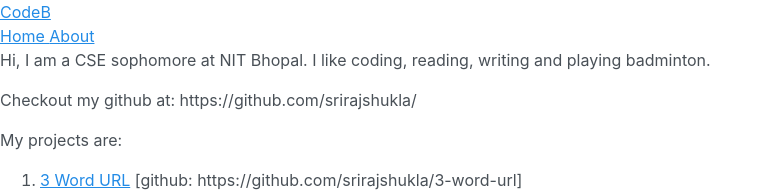
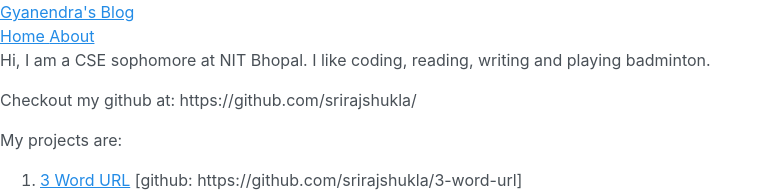
Before and after one commit to srirajshukla/codeb, a Jekyll site: the page built from about.md, in a window 1280 px wide. Shown: the top 195 px of the page, without its empty margins (0-767 px from the left). Built offline with Jekyll 4.4.1, drawn with Linux system fonts in a browser that asks for light colours.

Commit message:
added some new metadata

```diff
--- a/Gemfile
+++ b/Gemfile
@@ -11,4 +11,5 @@
     gem 'jekyll-sitemap'
     gem 'jekyll-feed'
     gem 'jekyll-seo-tag'
+    gem 'jekyll-paginate'
   end
--- a/_config.yml
+++ b/_config.yml
@@ -1,8 +1,11 @@
-title: CodeB
+title: Gyanendra's Blog
+tagline: Things that I'm trying and Find Cool
 baseurl: "/codeb"
-
+paginate: 3
+permalink: pretty
 
 plugins:
   - jekyll-feed
   - jekyll-sitemap
   - jekyll-seo-tag
+  - jekyll-paginate
--- a/_sass/main.scss
+++ /dev/null
@@ -1,277 +0,0 @@
-/** Reset some basic elements */
-body, h1, h2, h3, h4, h5, h6, p, blockquote, pre, hr, dl, dd, ol, ul, figure { margin: 0; padding: 0; }
-
-/** Basic styling */
-body { font: 400 16px/1.5 -apple-system, BlinkMacSystemFont, "Segoe UI", Roboto, Helvetica, Arial, sans-serif, "Apple Color Emoji", "Segoe UI Emoji", "Segoe UI Symbol"; color: #111; background-color: #fdfdfd; -webkit-text-size-adjust: 100%; -webkit-font-feature-settings: "kern" 1; -moz-font-feature-settings: "kern" 1; -o-font-feature-settings: "kern" 1; font-feature-settings: "kern" 1; font-kerning: normal; display: flex; min-height: 100vh; flex-direction: column; }
-
-/** Set `margin-bottom` to maintain vertical rhythm */
-h1, h2, h3, h4, h5, h6, p, blockquote, pre, ul, ol, dl, figure, .highlight { margin-bottom: 15px; }
-
-/** `main` element */
-main { display: block; /* Default value of `display` of `main` element is 'inline' in IE 11. */ }
-
-/** Images */
-img { max-width: 100%; vertical-align: middle; }
-
-/** Figures */
-figure > img { display: block; }
-
-figcaption { font-size: 14px; }
-
-/** Lists */
-ul, ol { margin-left: 30px; }
-
-li > ul, li > ol { margin-bottom: 0; }
-
-/** Headings */
-h1, h2, h3, h4, h5, h6 { font-weight: 400; }
-
-/** Links */
-a { color: #2a7ae2; text-decoration: none; }
-
-a:visited { color: #1756a9; }
-
-a:hover { color: #111; text-decoration: underline; }
-
-.social-media-list a:hover { text-decoration: none; }
-
-.social-media-list a:hover .username { text-decoration: underline; }
-
-/** Blockquotes */
-blockquote { color: #828282; border-left: 4px solid #e8e8e8; padding-left: 15px; font-size: 18px; letter-spacing: -1px; font-style: italic; }
-
-blockquote > :last-child { margin-bottom: 0; }
-
-/** Code formatting */
-pre, code { font-size: 15px; border: 1px solid #e8e8e8; border-radius: 3px; background-color: #eef; }
-
-code { padding: 1px 5px; }
-
-pre { padding: 8px 12px; overflow-x: auto; }
-
-pre > code { border: 0; padding-right: 0; padding-left: 0; }
-
-/** Wrapper */
-.wrapper { max-width: -webkit-calc(800px - (30px * 2)); max-width: calc(800px - (30px * 2)); margin-right: auto; margin-left: auto; padding-right: 30px; padding-left: 30px; }
-
-@media screen and (max-width: 800px) { .wrapper { max-width: -webkit-calc(800px - (30px)); max-width: calc(800px - (30px)); padding-right: 15px; padding-left: 15px; } }
-
-/** Clearfix */
-.footer-col-wrapper:after, .wrapper:after { content: ""; display: table; clear: both; }
-
-/** Icons */
-.svg-icon { width: 16px; height: 16px; display: inline-block; fill: #828282; padding-right: 5px; vertical-align: text-top; }
-
-.social-media-list li + li { padding-top: 5px; }
-
-/** Tables */
-table { margin-bottom: 30px; width: 100%; text-align: left; color: #3f3f3f; border-collapse: collapse; border: 1px solid #e8e8e8; }
-
-table tr:nth-child(even) { background-color: #f7f7f7; }
-
-table th, table td { padding: 10px 15px; }
-
-table th { background-color: #f0f0f0; border: 1px solid #dedede; border-bottom-color: #c9c9c9; }
-
-table td { border: 1px solid #e8e8e8; }
-
-/** Site header */
-.site-header { border-top: 5px solid #424242; border-bottom: 1px solid #e8e8e8; min-height: 55.95px; position: relative; }
-
-.site-title { font-size: 26px; font-weight: 300; line-height: 54px; letter-spacing: -1px; margin-bottom: 0; float: left; }
-
-.site-title, .site-title:visited { color: #424242; }
-
-.site-nav { float: right; line-height: 54px; }
-
-.site-nav .nav-trigger { display: none; }
-
-.site-nav .menu-icon { display: none; }
-
-.site-nav .page-link { color: #111; line-height: 1.5; }
-
-.site-nav .page-link:not(:last-child) { margin-right: 20px; }
-
-@media screen and (max-width: 600px) { .site-nav { position: absolute; top: 9px; right: 15px; background-color: #fdfdfd; border: 1px solid #e8e8e8; border-radius: 5px; text-align: right; } .site-nav label[for="nav-trigger"] { display: block; float: right; width: 36px; height: 36px; z-index: 2; cursor: pointer; } .site-nav .menu-icon { display: block; float: right; width: 36px; height: 26px; line-height: 0; padding-top: 10px; text-align: center; } .site-nav .menu-icon > svg { fill: #424242; } .site-nav input ~ .trigger { clear: both; display: none; } .site-nav input:checked ~ .trigger { display: block; padding-bottom: 5px; } .site-nav .page-link { display: block; padding: 5px 10px; margin-left: 20px; } .site-nav .page-link:not(:last-child) { margin-right: 0; } }
-
-/** Site footer */
-.site-footer { border-top: 1px solid #e8e8e8; padding: 30px 0; }
-
-.footer-heading { font-size: 18px; margin-bottom: 15px; }
-
-.contact-list, .social-media-list { list-style: none; margin-left: 0; }
-
-.footer-col-wrapper { font-size: 15px; color: #828282; margin-left: -15px; }
-
-.footer-col { float: left; margin-bottom: 15px; padding-left: 15px; }
-
-.footer-col-1 { width: -webkit-calc(35% - (30px / 2)); width: calc(35% - (30px / 2)); }
-
-.footer-col-2 { width: -webkit-calc(20% - (30px / 2)); width: calc(20% - (30px / 2)); }
-
-.footer-col-3 { width: -webkit-calc(45% - (30px / 2)); width: calc(45% - (30px / 2)); }
-
-@media screen and (max-width: 800px) { .footer-col-1, .footer-col-2 { width: -webkit-calc(50% - (30px / 2)); width: calc(50% - (30px / 2)); } .footer-col-3 { width: -webkit-calc(100% - (30px / 2)); width: calc(100% - (30px / 2)); } }
-
-@media screen and (max-width: 600px) { .footer-col { float: none; width: -webkit-calc(100% - (30px / 2)); width: calc(100% - (30px / 2)); } }
-
-/** Page content */
-.page-content { padding: 30px 0; flex: 1; }
-
-.page-heading { font-size: 32px; }
-
-.post-list-heading { font-size: 28px; }
-
-.post-list { margin-left: 0; list-style: none; }
-
-.post-list > li { margin-bottom: 30px; }
-
-.post-meta { font-size: 14px; color: #828282; }
-
-.post-link { display: block; font-size: 24px; }
-
-/** Posts */
-.post-header { margin-bottom: 30px; }
-
-.post-title { font-size: 42px; letter-spacing: -1px; line-height: 1; }
-
-@media screen and (max-width: 800px) { .post-title { font-size: 36px; } }
-
-.post-content { margin-bottom: 30px; }
-
-.post-content h2 { font-size: 32px; }
-
-@media screen and (max-width: 800px) { .post-content h2 { font-size: 28px; } }
-
-.post-content h3 { font-size: 26px; }
-
-@media screen and (max-width: 800px) { .post-content h3 { font-size: 22px; } }
-
-.post-content h4 { font-size: 20px; }
-
-@media screen and (max-width: 800px) { .post-content h4 { font-size: 18px; } }
-
-/** Syntax highlighting styles */
-.highlight { background: #fff; }
-
-.highlighter-rouge .highlight { background: #eef; }
-
-.highlight .c { color: #998; font-style: italic; }
-
-.highlight .err { color: #a61717; background-color: #e3d2d2; }
-
-.highlight .k { font-weight: bold; }
-
-.highlight .o { font-weight: bold; }
-
-.highlight .cm { color: #998; font-style: italic; }
-
-.highlight .cp { color: #999; font-weight: bold; }
-
-.highlight .c1 { color: #998; font-style: italic; }
-
-.highlight .cs { color: #999; font-weight: bold; font-style: italic; }
-
-.highlight .gd { color: #000; background-color: #fdd; }
-
-.highlight .gd .x { color: #000; background-color: #faa; }
-
-.highlight .ge { font-style: italic; }
-
-.highlight .gr { color: #a00; }
-
-.highlight .gh { color: #999; }
-
-.highlight .gi { color: #000; background-color: #dfd; }
-
-.highlight .gi .x { color: #000; background-color: #afa; }
-
-.highlight .go { color: #888; }
-
-.highlight .gp { color: #555; }
-
-.highlight .gs { font-weight: bold; }
-
-.highlight .gu { color: #aaa; }
-
-.highlight .gt { color: #a00; }
-
-.highlight .kc { font-weight: bold; }
-
-.highlight .kd { font-weight: bold; }
-
-.highlight .kp { font-weight: bold; }
-
-.highlight .kr { font-weight: bold; }
-
-.highlight .kt { color: #458; font-weight: bold; }
-
-.highlight .m { color: #099; }
-
-.highlight .s { color: #d14; }
-
-.highlight .na { color: #008080; }
-
-.highlight .nb { color: #0086B3; }
-
-.highlight .nc { color: #458; font-weight: bold; }
-
-.highlight .no { color: #008080; }
-
-.highlight .ni { color: #800080; }
-
-.highlight .ne { color: #900; font-weight: bold; }
-
-.highlight .nf { color: #900; font-weight: bold; }
-
-.highlight .nn { color: #555; }
-
-.highlight .nt { color: #000080; }
-
-.highlight .nv { color: #008080; }
-
-.highlight .ow { font-weight: bold; }
-
-.highlight .w { color: #bbb; }
-
-.highlight .mf { color: #099; }
-
-.highlight .mh { color: #099; }
-
-.highlight .mi { color: #099; }
-
-.highlight .mo { color: #099; }
-
-.highlight .sb { color: #d14; }
-
-.highlight .sc { color: #d14; }
-
-.highlight .sd { color: #d14; }
-
-.highlight .s2 { color: #d14; }
-
-.highlight .se { color: #d14; }
-
-.highlight .sh { color: #d14; }
-
-.highlight .si { color: #d14; }
-
-.highlight .sx { color: #d14; }
-
-.highlight .sr { color: #009926; }
-
-.highlight .s1 { color: #d14; }
-
-.highlight .ss { color: #990073; }
-
-.highlight .bp { color: #999; }
-
-.highlight .vc { color: #008080; }
-
-.highlight .vg { color: #008080; }
-
-.highlight .vi { color: #008080; }
-
-.highlight .il { color: #099; }
-
-/*# sourceMappingURL=main.css.map */
```
Also changed, not shown: Gemfile.lock.
